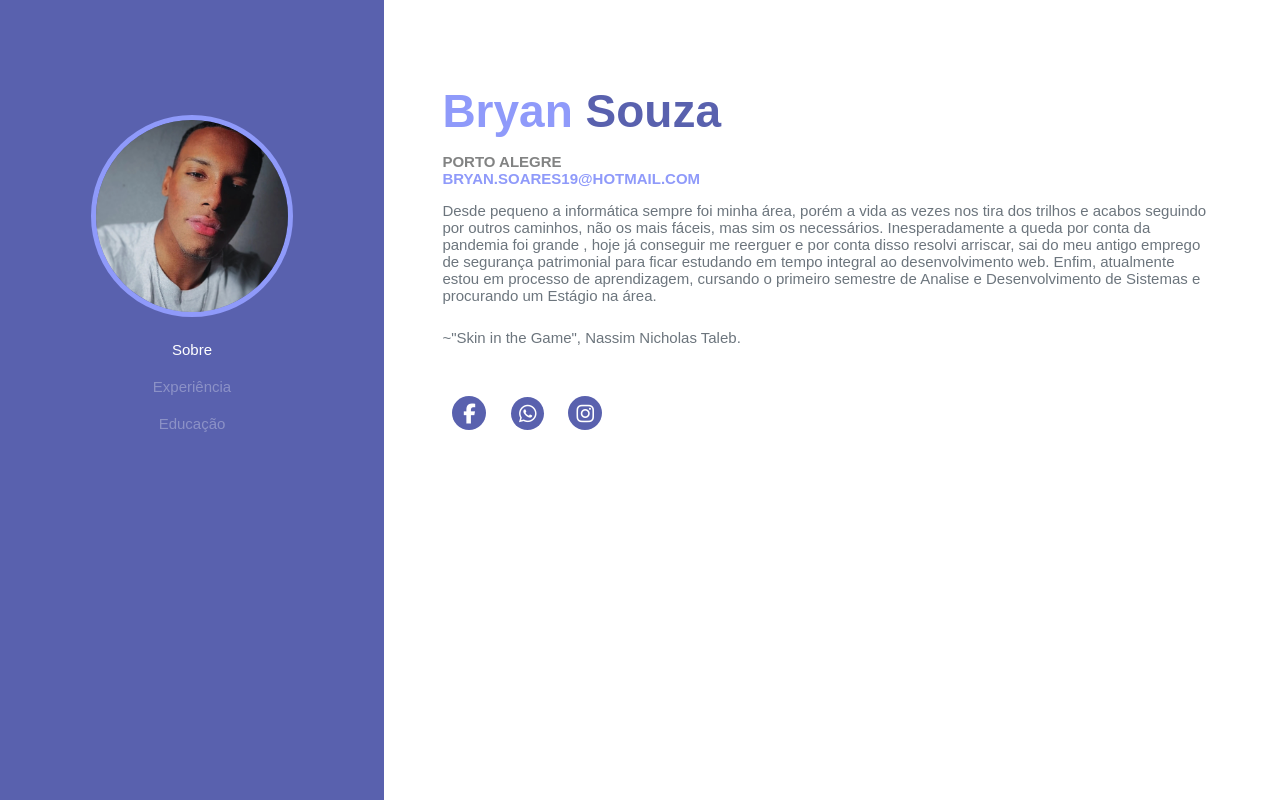
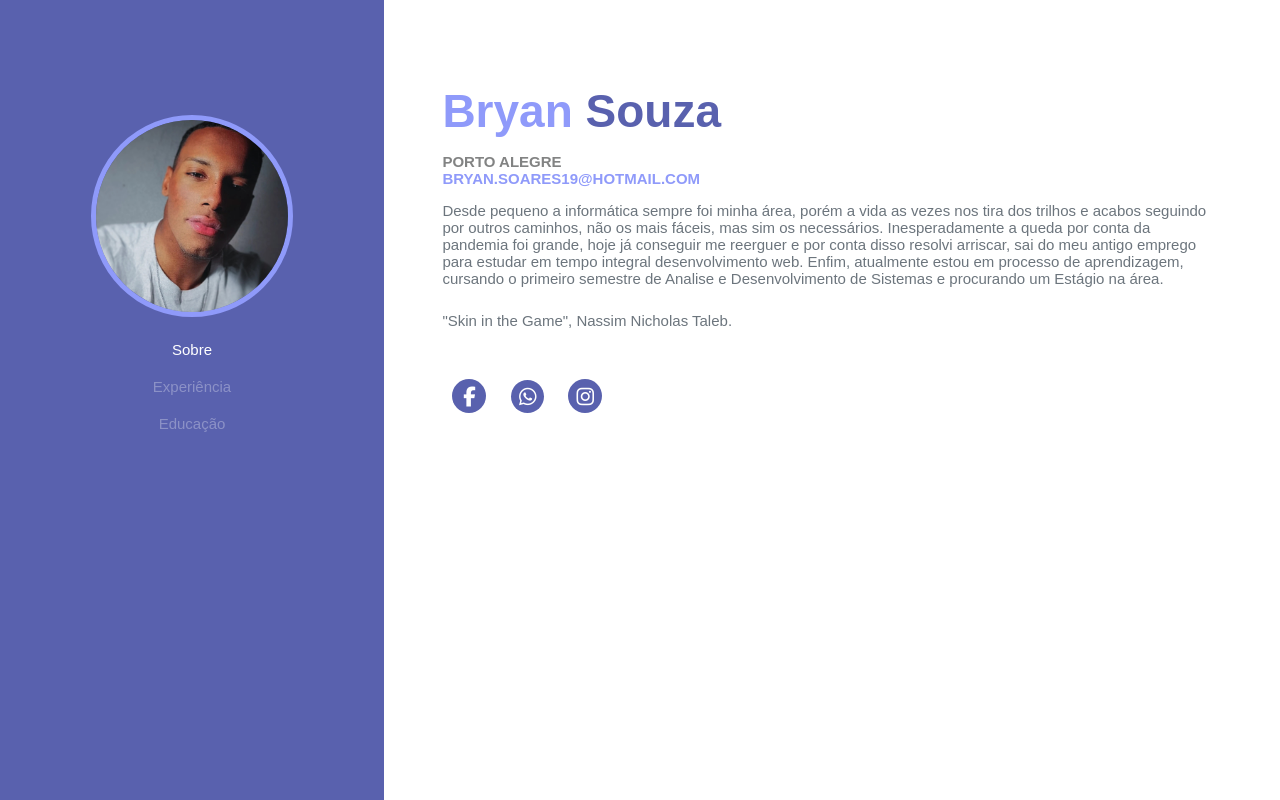
Before and after one commit to bryansouz/Portifolio-, a plain HTML site: page index.html in a window 1280 px wide. Drawn offline with Linux system fonts and the light colour scheme.

Commit message:
Add files via upload

```diff
--- a/index.html
+++ b/index.html
@@ -40,10 +40,14 @@
       <h2>Bryan <span>Souza</span></h2>
       <h3>Porto Alegre
       <span class="span"> <br> bryan.soares19@hotmail.com</span></h3>
-      <p>Desde pequeno a informática sempre foi minha área, porém a vida as vezes nos tira dos trilhos e acabos seguindo por outros caminhos, não os mais fáceis, mas sim os necessários. Inesperadamente a queda por conta da pandemia foi grande , hoje já conseguir me reerguer e por conta disso resolvi arriscar, sai do meu antigo emprego de segurança patrimonial para ficar estudando em tempo integral ao desenvolvimento web.  Enfim, atualmente estou em processo de aprendizagem, cursando o primeiro semestre de Analise e Desenvolvimento de Sistemas e procurando um Estágio na área.
+      <p>Desde pequeno a informática sempre foi minha área,
+        porém a vida as vezes nos tira dos trilhos e acabos seguindo por outros caminhos, não os mais fáceis,
+        mas sim os necessários. Inesperadamente a queda por conta da pandemia foi grande, hoje já conseguir me reerguer e por conta disso resolvi arriscar,
+          sai do meu antigo emprego para estudar em tempo integral desenvolvimento web.
+           Enfim, atualmente estou em processo de aprendizagem,
+        cursando o primeiro semestre de Analise e Desenvolvimento de Sistemas e procurando um Estágio na área.
       </p>
-      <p> ~"Skin in the Game", Nassim Nicholas Taleb.</p>
-      </p>
+      <p> "Skin in the Game", Nassim Nicholas Taleb.</p></p>
 
           <div class="btn">
             <a href="https://www.facebook.com/people/Bryan-Souza/100060203289381/" target="_blank"> <i class="fab fa-facebook-f"></i></a>
```
Also changed, not shown: edu.html (+7 -0 lines), 1 other file.
